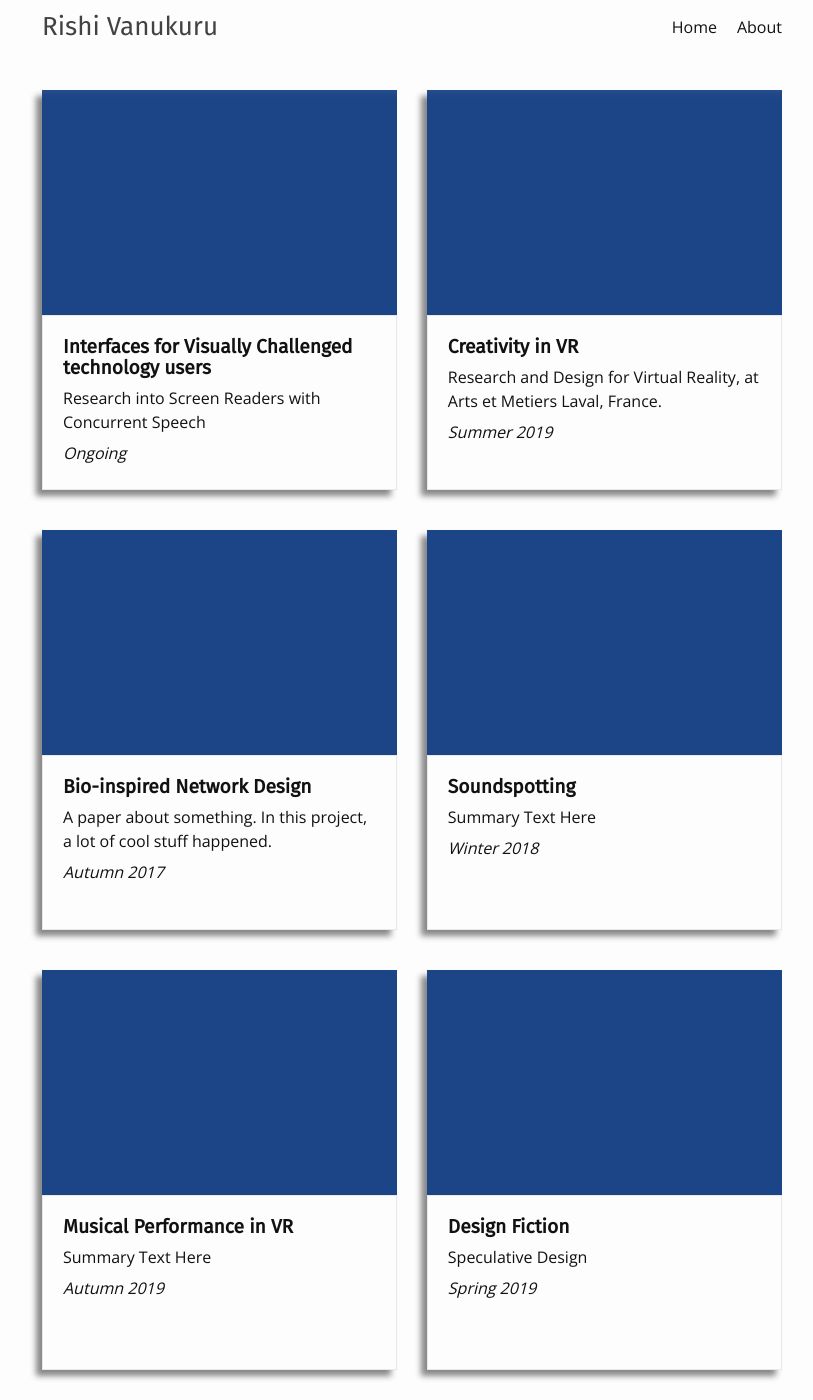
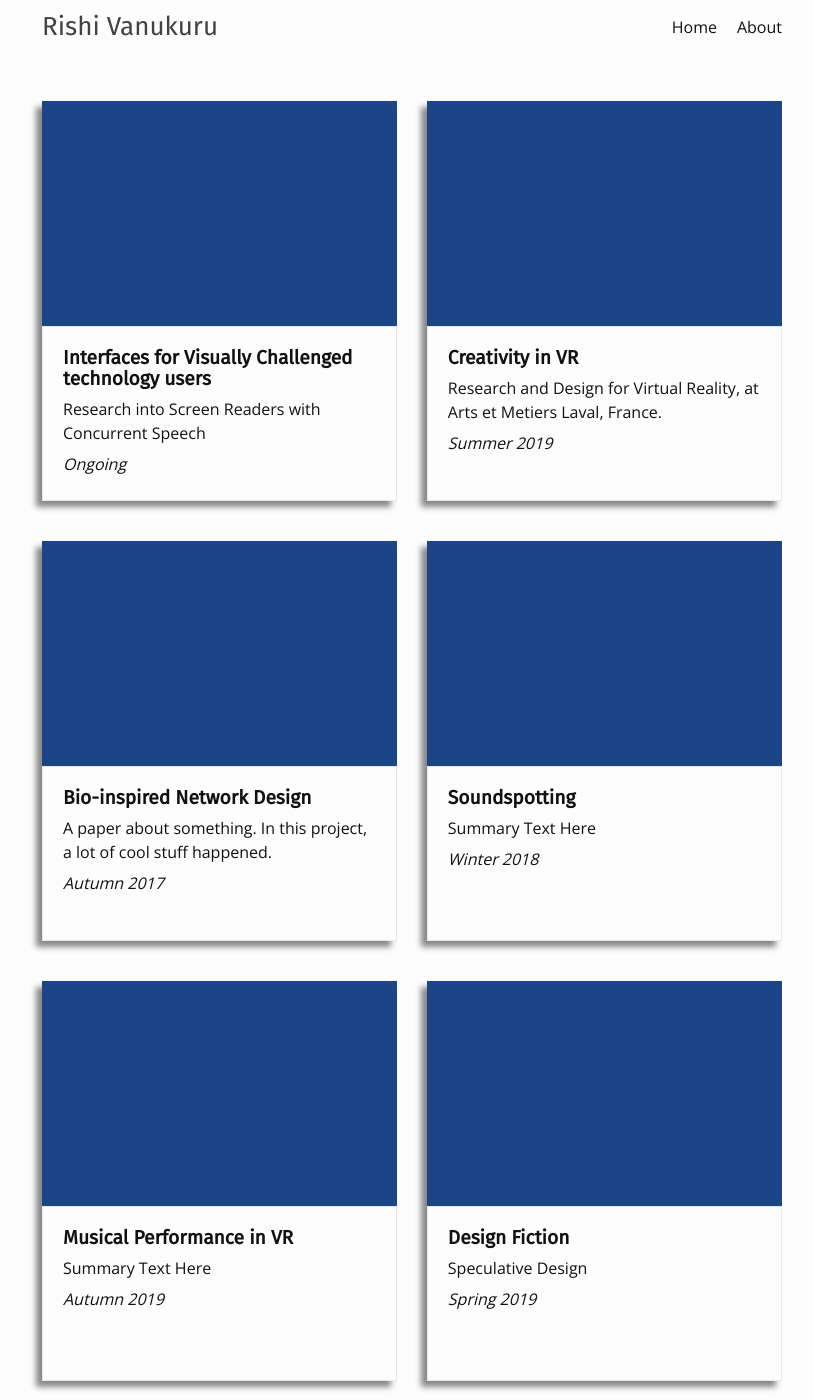
Before and after one commit to rishivanukuru/vanukuru.github.io.old, a Jekyll site: the page built from index.md, in a window 1280 px wide and 1400 px high. Shown: the whole window, without its empty margins (228-1041 px from the left). Built offline with Jekyll 4.4.1, drawn with Linux system fonts in a browser that asks for light colours.

Commit message:
Update _layout.scss

```diff
--- a/_sass/minima/_layout.scss
+++ b/_sass/minima/_layout.scss
@@ -30,6 +30,7 @@
   @include media-query($on-palm) {
     padding-right: 45px;
   }
+
     &:hover {
     color: $brand-color;
     //text-decoration: underline;
@@ -215,7 +216,7 @@
  * Page content
  */
 .page-content {
-    margin-top: 40px;
+    margin-top: 4%;
   padding: $spacing-unit 0;
   flex: 1 0 auto;
 }
```
